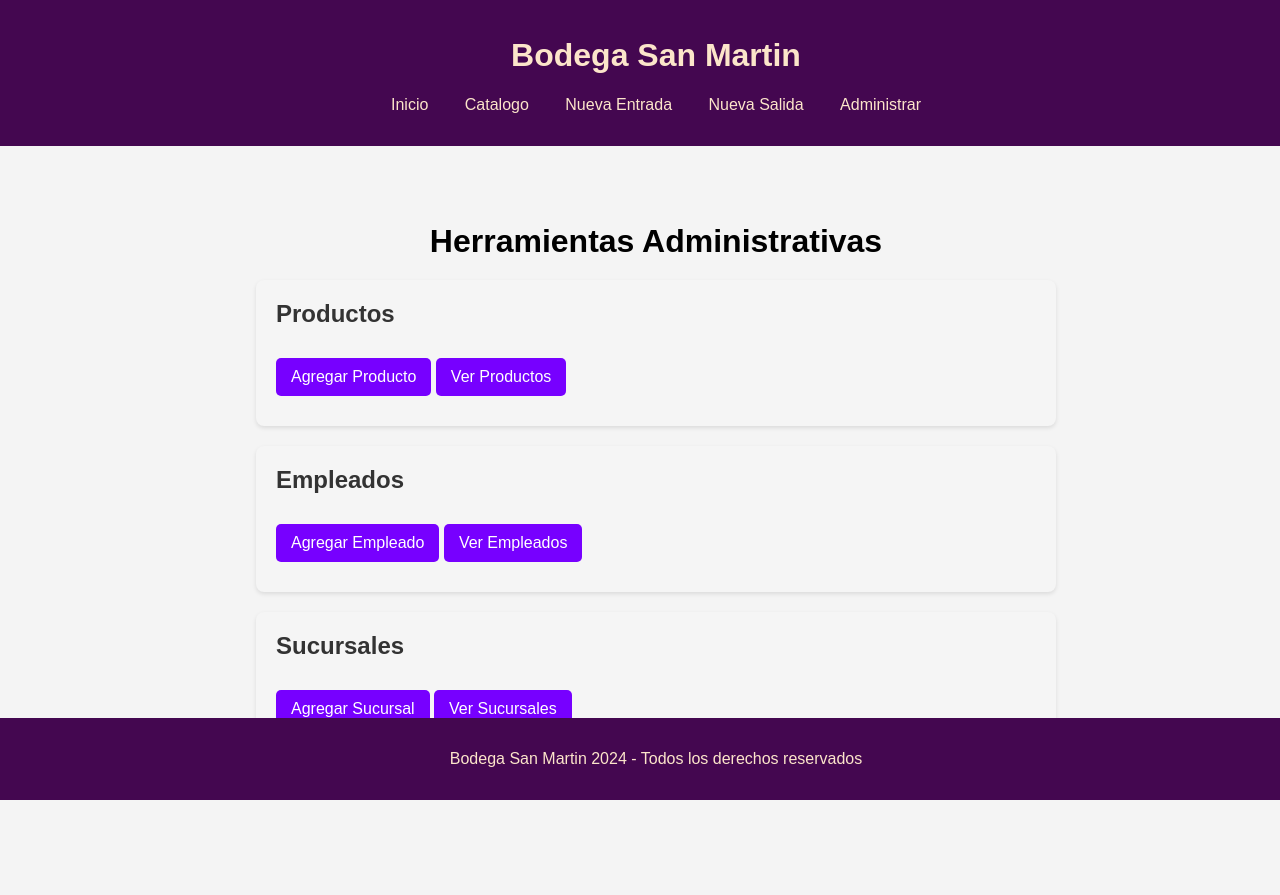
After one commit to fmlizarraga/proyecto-django-cac, a Django app: template vinos/stock/templates/pages/admin_page.html in a window 1280 px wide. The commit adds this page. Run offline with Django 3.2, Linux system fonts and the light colour scheme; the template is opened without the code that fills it, so the values that code supplies are empty.

Commit message:
pagina administrar y correcciones de css

```diff
--- /dev/null
+++ b/vinos/stock/static/web/styles/admin.css
@@ -0,0 +1,45 @@
+.container {
+    max-width: 800px;
+    margin: 0 auto;
+    padding: 20px;
+}
+
+.title {
+    text-align: center;
+    font-size: 2em;
+    margin-bottom: 20px;
+}
+
+.admin-list {
+    display: flex;
+    flex-direction: column;
+    gap: 20px;
+}
+
+.admin-item {
+    background: #f5f5f5;
+    border-radius: 8px;
+    padding: 20px;
+    box-shadow: 0 2px 4px rgba(0, 0, 0, 0.1);
+}
+
+.admin-item h2 {
+    margin-top: 0;
+    font-size: 1.5em;
+    color: #333;
+}
+
+.button {
+    display: inline-block;
+    margin: 10px 0;
+    padding: 10px 15px;
+    background: #7700ff;
+    color: white;
+    text-decoration: none;
+    border-radius: 5px;
+    transition: background 0.3s;
+}
+
+.button:hover {
+    background: #6b00b3;
+}
--- a/vinos/stock/static/web/styles/base.css
+++ b/vinos/stock/static/web/styles/base.css
@@ -9,11 +9,19 @@ body {
     background-color: #f4f4f4;
 }
 
+header {
+    top: 0;
+}
+
 header, footer {
     background-color: var(--corp-bg-color);
     color: var(--corp-fg-color);
     text-align: center;
     padding: 1em;
+    position: fixed;
+    width: 100%;
+    left: 0;
+    right: 0;
 }
 
 header nav ul {
@@ -33,14 +41,14 @@ header nav ul li a {
 
 main {
     padding: 2em;
+    width: calc(100% - 2em);
+    margin-top: 150px;
+    margin-bottom: 85px;
 }
 
 footer {
-    text-align: center;
-    padding: 1em 0;
+    /* padding: 1em 0; */
     background-color: var(--corp-bg-color);
     color: var(--corp-fg-color);
-    position: absolute;
     bottom: 0;
-    width: 100%;
 }
--- a/vinos/stock/static/web/styles/forms.css
+++ b/vinos/stock/static/web/styles/forms.css
@@ -1,5 +1,3 @@
-/* static/web/styles/form_styles.css */
-
 .form-container {
     max-width: 600px;
     margin: 0 auto;
--- a/vinos/stock/static/web/styles/product_list.css
+++ b/vinos/stock/static/web/styles/product_list.css
@@ -5,7 +5,6 @@ body {
 }
 
 main {
-    padding: 2em;
     background-color: #f4f4f4;
 }
 
--- /dev/null
+++ b/vinos/stock/templates/pages/admin_page.html
@@ -0,0 +1,31 @@
+{% extends "pages/base.html" %}
+{% load static %}
+
+{% block titulo %}{{title}}{% endblock %}
+
+{% block extra_css %}
+    <link rel="stylesheet" href="{% static 'web/styles/admin.css' %}">
+{% endblock %}
+
+{% block main %}
+    <div class="container">
+        <h1 class="title">Herramientas Administrativas</h1>
+        <div class="admin-list">
+            <div class="admin-item">
+                <h2>Productos</h2>
+                <a href="{% url 'add_product' %}" class="button">Agregar Producto</a>
+                <a href="{% url 'product_list' %}" class="button">Ver Productos</a>
+            </div>
+            <div class="admin-item">
+                <h2>Empleados</h2>
+                <a href="{% url 'add_employee' %}" class="button">Agregar Empleado</a>
+                <a href="{% url 'employee_list' %}" class="button">Ver Empleados</a>
+            </div>
+            <div class="admin-item">
+                <h2>Sucursales</h2>
+                <a href="{% url 'add_branch' %}" class="button">Agregar Sucursal</a>
+                <a href="{% url 'branch_list' %}" class="button">Ver Sucursales</a>
+            </div>
+        </div>
+    </div>
+{% endblock %}
--- a/vinos/stock/templates/pages/base.html
+++ b/vinos/stock/templates/pages/base.html
@@ -18,9 +18,9 @@
             <ul>
                 <li><a href="{% url 'index' %}">Inicio</a></li>
                 <li><a href="{% url 'product_list' %}">Catalogo</a></li>
-                <li><a href="{% url 'add_product' %}">Agregar Producto</a></li>
                 <li><a href="{% url 'add_record' 'entry' %}">Nueva Entrada</a></li>
                 <li><a href="{% url 'add_record' 'exit' %}">Nueva Salida</a></li>
+                <li><a href="{% url 'admin_page' %}">Administrar</a></li>
             </ul>
         </nav>
     </header>
--- a/vinos/stock/urls.py
+++ b/vinos/stock/urls.py
@@ -11,4 +11,5 @@ urlpatterns = [
     path('branch/list/', views.branch_list, name='branch_list'),
     path('employee/add/', views.register_employee, name='add_employee'),
     path('employee/list/', views.employee_list, name='employee_list'),
+    path('admin/', views.administrate, name='admin_page'),
 ]
```
Also changed, not shown: vinos/stock/static/web/styles/index.css (+3 -16 lines), vinos/stock/views.py (+7 -0 lines).
